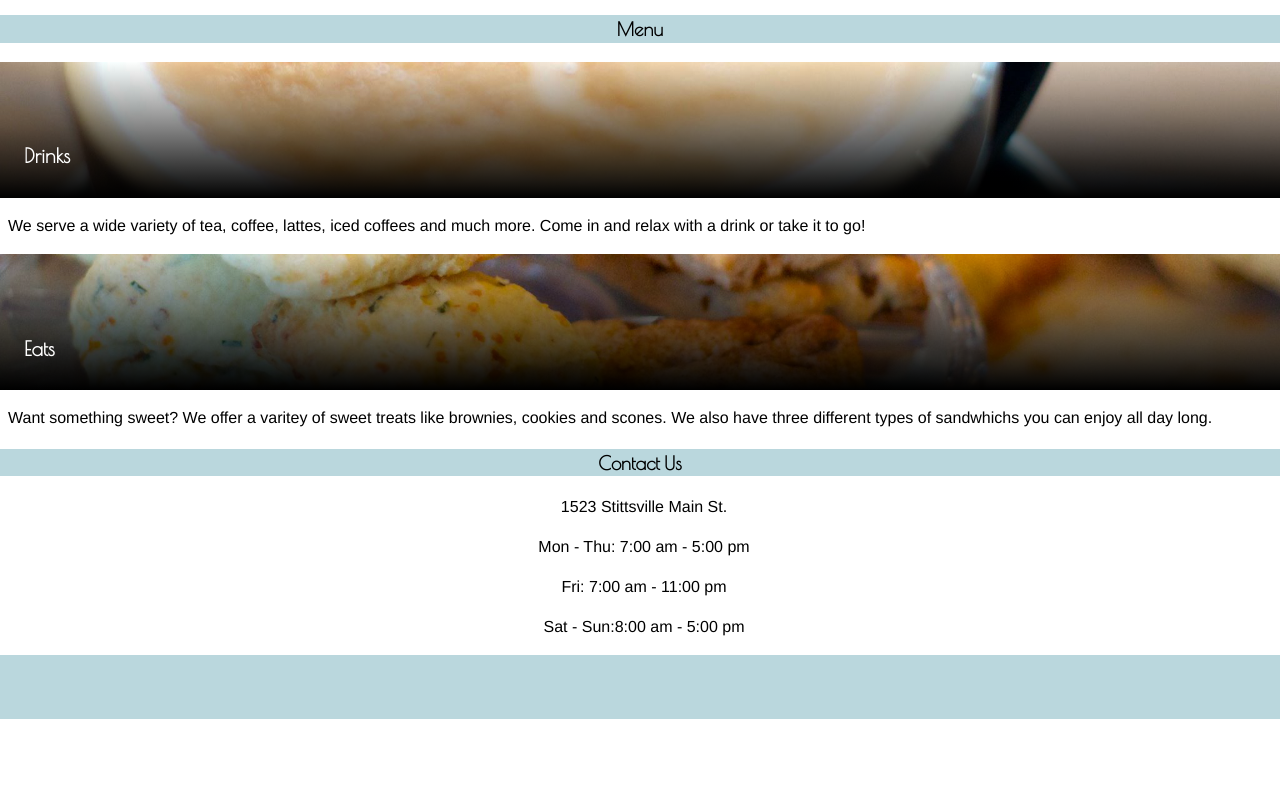
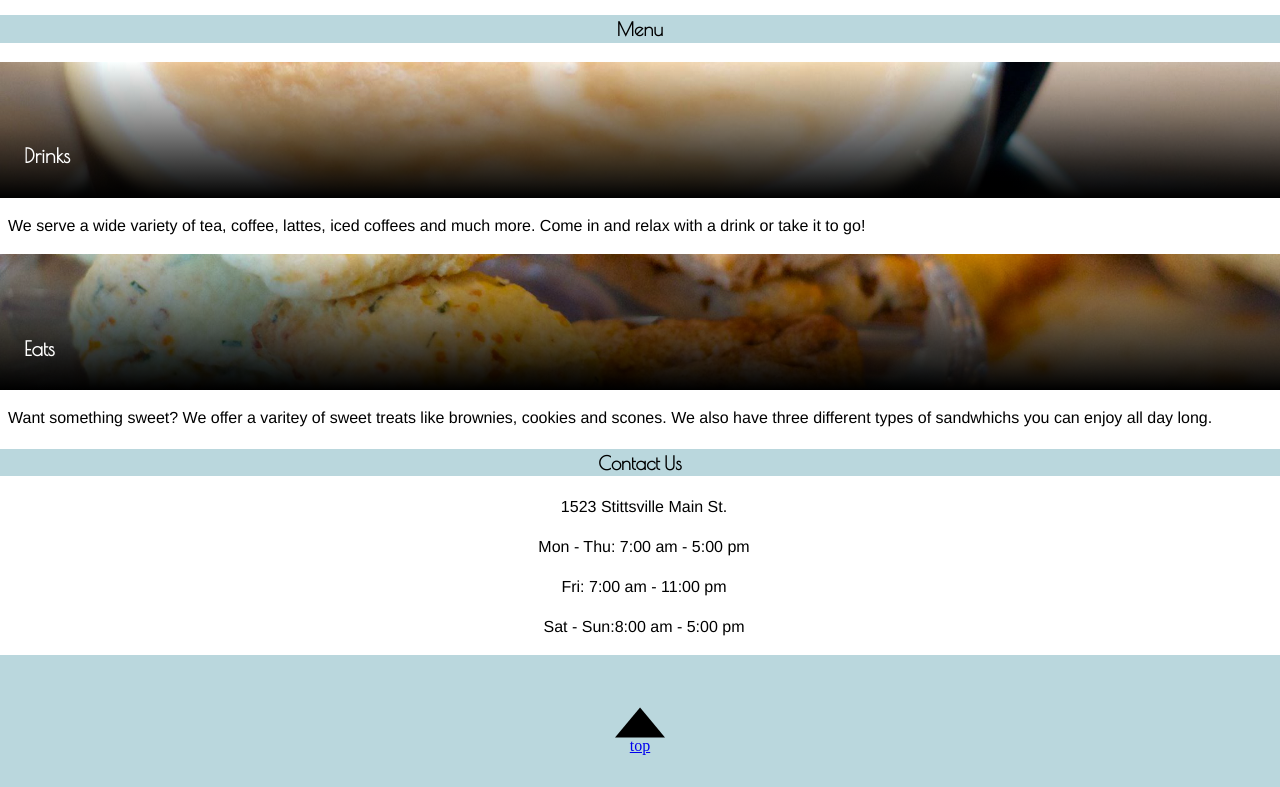
Before and after one commit to taylorsargent/dsn1674-project-3, a plain HTML site: page index.html in a window 1280 px wide. Shown: the part 1172-1959 px from the top of the page. Before the commit the page ends 1891 px from the top, so only its background shows below. Drawn offline with nearby package versions, Linux system fonts and the light colour scheme.

Commit message:
added a back to top link

```diff
--- a/css/main.css
+++ b/css/main.css
@@ -97,4 +97,16 @@ p {
 .footer {
   background-color: #bad7dd;
   padding: 2em;
+  text-align: center;
 }
+
+.toplink {
+  background-image: url(../images/triangle.svg);
+  background-size: 50px auto;
+  background-repeat: no-repeat;
+  background-position: center;
+  display: inline-block;
+  width: 100px;
+  padding-top: 50px;
+  text-align: center;
+}
--- a/index.html
+++ b/index.html
@@ -11,7 +11,7 @@
 <body>
 
 <div class="header">
-  <h1> Quitters </h1>
+  <h1 id="top"> Quitters </h1>
 </div>
 
 <div class="banner">
@@ -50,7 +50,7 @@
 </main>
 
 <div class="footer">
-
+ <a class="toplink" href="#top"> top </a>
 </div>
 
 </body>
```
Also changed, not shown: images/triangle.svg (added).
